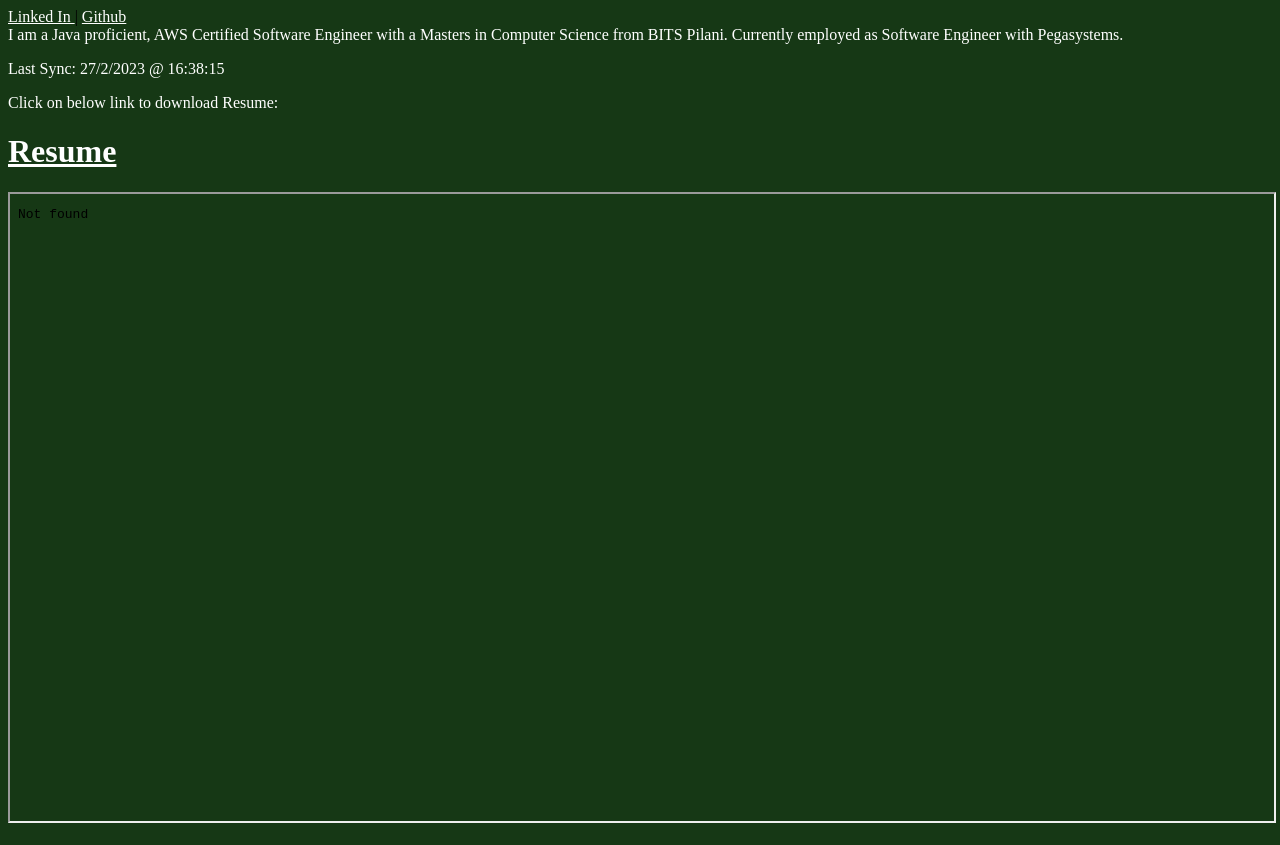
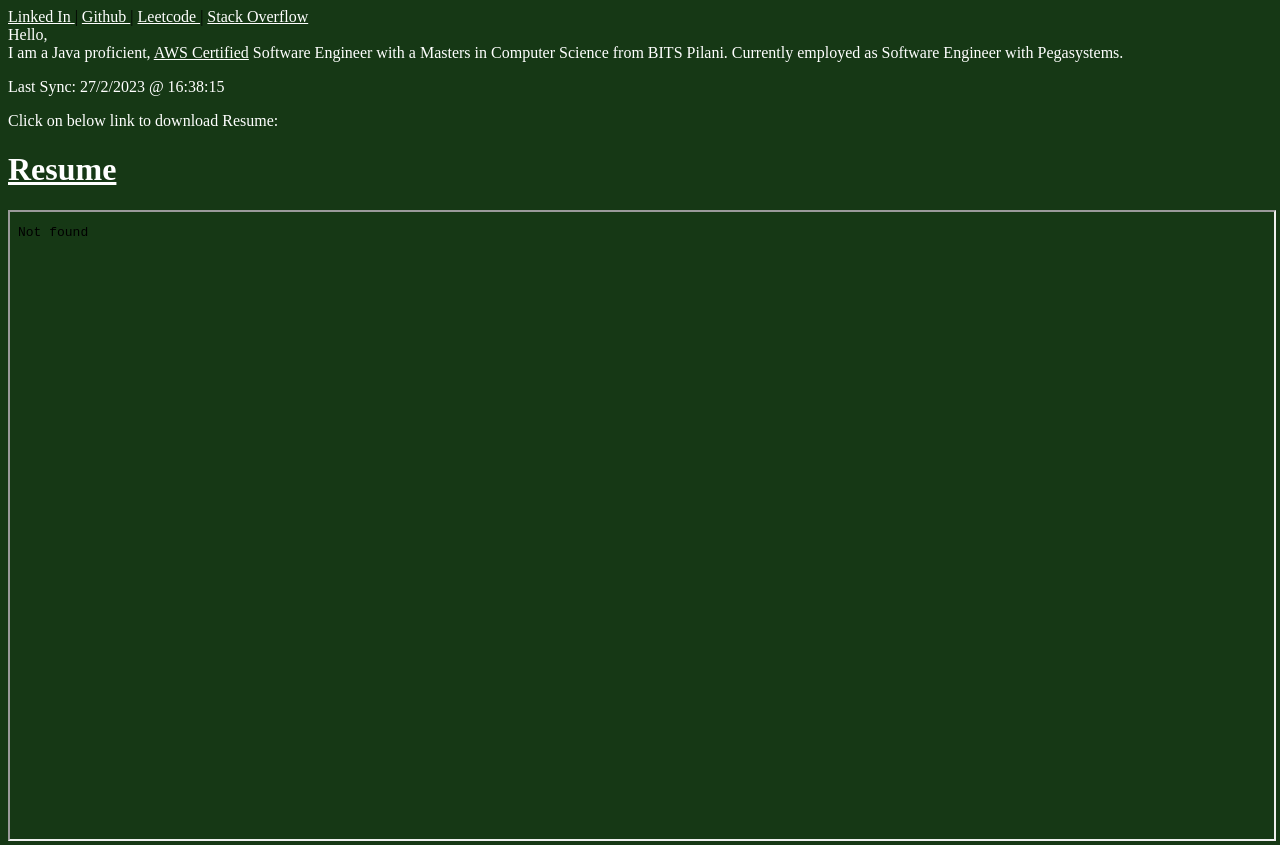
Before and after one commit to abhijeetupadhyay/resume, a plain HTML site: page index.html in a window 1280 px wide. Drawn offline with Linux system fonts and the light colour scheme.

Commit message:
added link for certification, stack overflow and leetcode profile

```diff
--- a/index.html
+++ b/index.html
@@ -47,8 +47,17 @@
       <a class="text" href="https://github.com/abhijeetupadhyay">
         Github
       </a>
+      |
+      <a class="text" href="https://leetcode.com/abhijeet8x/">
+        Leetcode
+      </a>
+      |
+      <a class="text" href="https://stackoverflow.com/users/5448259/abhijeet-upadhyay">
+        Stack Overflow
+      </a>
     </div>
-    <div class="text">I am a Java proficient, AWS Certified Software Engineer with a Masters in Computer Science from BITS Pilani. Currently employed as Software Engineer with Pegasystems.</div>
+    <div class="text">Hello,</br></div>
+    <div class="text">I am a Java proficient, <a  class="text" href="https://www.credly.com/badges/9cc0e85e-3f80-43d1-93ec-6b67668f15fd">AWS Certified</a> Software Engineer with a Masters in Computer Science from BITS Pilani. Currently employed as Software Engineer with Pegasystems.</div>
     <p id ="time" class="text">.</p>
     <p class="text">Click on below link to download Resume:<p>
       <a href="ABHIJEET%27s%20Resume.pdf" class="text" download>
```
